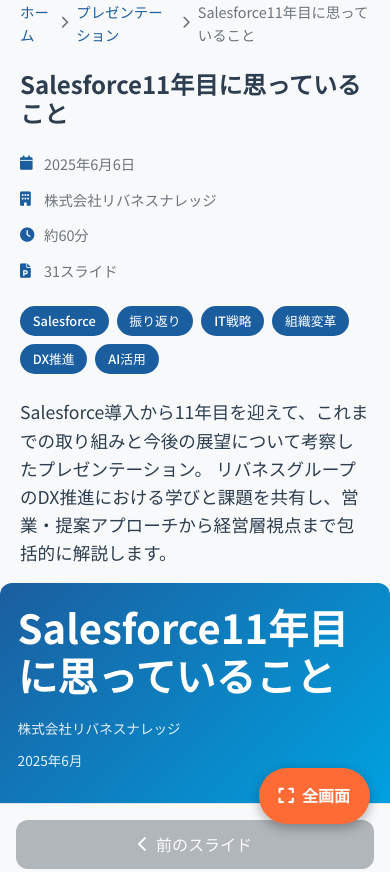
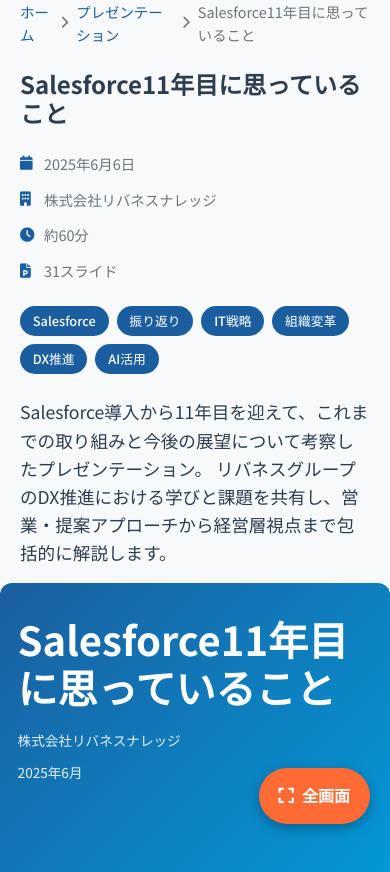
Before and after one commit to geeorgey/docs, a website: page docs/presentations/salesforce-11years.html in a window 390 px wide. Shown: the top 872 px of the page. Drawn offline with Linux system fonts and the light colour scheme.

Commit message:
Implement auto-height adjustment for slides to prevent content overflow

```diff
--- a/docs/css/presentation.css
+++ b/docs/css/presentation.css
@@ -101,19 +101,21 @@
 .slide-container {
   position: relative;
   background: linear-gradient(135deg, var(--primary) 0%, var(--secondary) 100%);
-  aspect-ratio: 16 / 9;
   width: 100%;
   max-width: 1200px;
   margin: 0 auto;
   display: flex;
-  align-items: center;
+  align-items: flex-start;
   justify-content: center;
+  min-height: 600px;
+  height: auto;
 }
 
 .slide {
   display: none;
   width: 100%;
-  height: 100%;
+  height: auto;
+  min-height: 100%;
   padding: 3rem 3rem 3rem 5rem;
   color: var(--white);
   text-align: left;
@@ -121,14 +123,18 @@
 
 .slide.active {
   display: flex;
-  align-items: center;
+  align-items: flex-start;
   justify-content: flex-start;
+  flex-direction: column;
 }
 
 .slide-content {
   max-width: 800px;
   width: 100%;
   margin-left: 2rem;
+  padding: 2rem 0;
+  height: auto;
+  min-height: auto;
 }
 
 .slide-content h2 {
@@ -779,6 +785,28 @@
 
 /* レスポンシブ対応 */
 @media (max-width: 768px) {
+    .slide-container {
+        min-height: 400px !important;
+        height: auto !important;
+    }
+
+    .slide {
+        height: auto !important;
+        min-height: auto !important;
+        padding: 1rem 0.8rem !important;
+    }
+
+    .slide.active {
+        align-items: flex-start !important;
+        flex-direction: column !important;
+    }
+
+    .slide-content {
+        padding: 1rem 0 !important;
+        height: auto !important;
+        min-height: auto !important;
+    }
+
     .presentation-title {
         font-size: 1.5rem !important;
     }
@@ -831,10 +859,6 @@
     .slide-subtitle {
         font-size: 0.9rem !important;
         margin-bottom: 0.8rem !important;
-    }
-
-    .slide {
-        padding: 1rem 0.8rem !important;
     }
 
     .slide-content {
```
